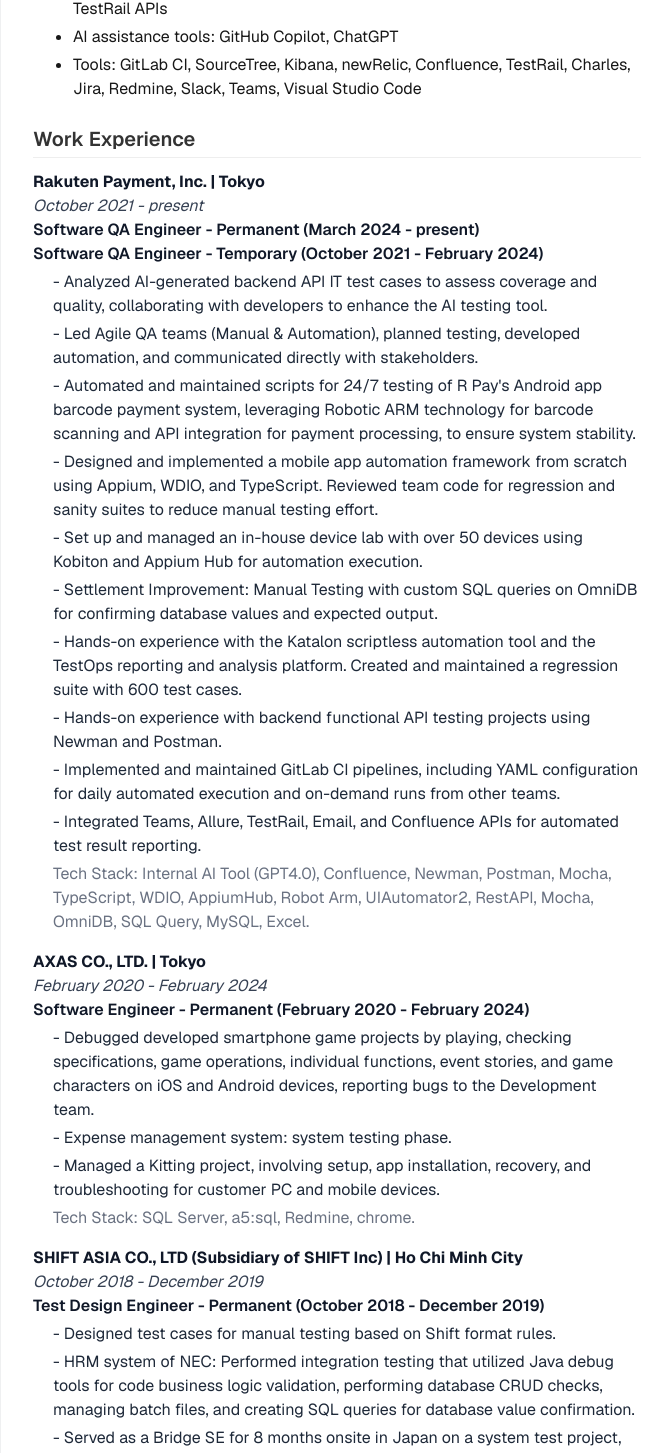
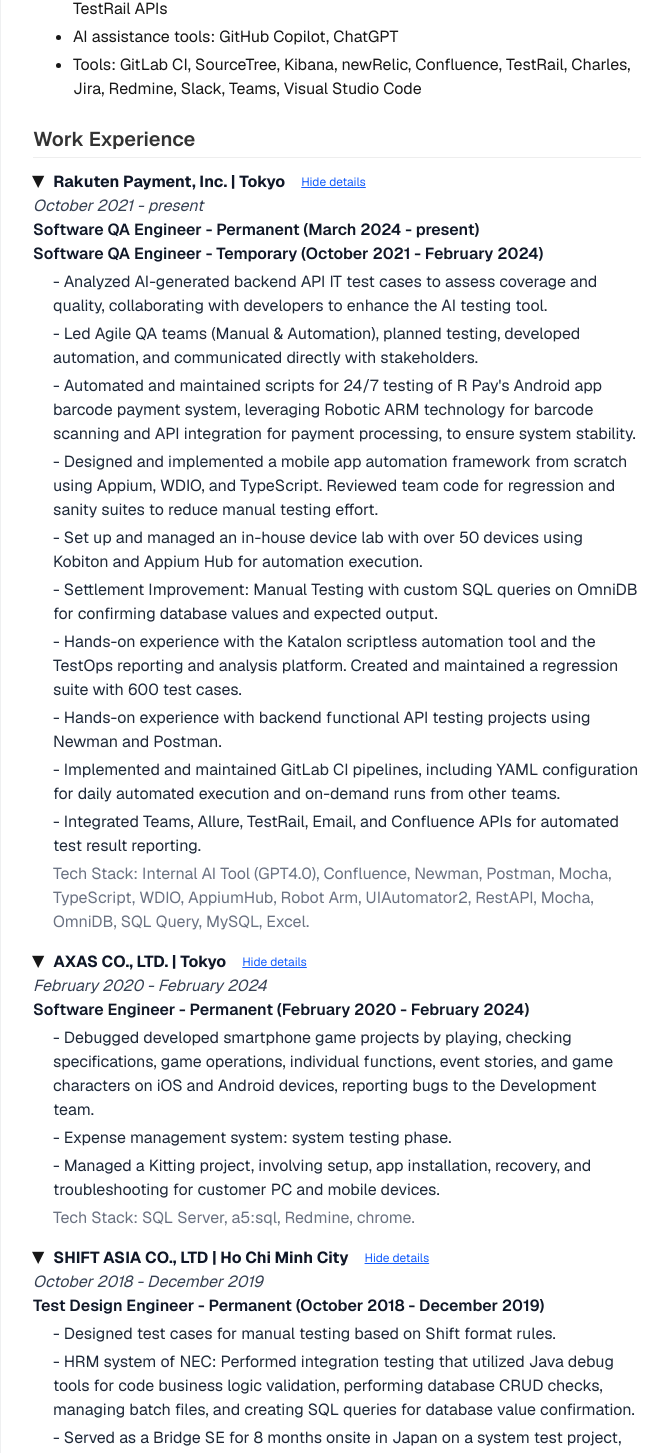
Before and after one commit to bao-creator/bao-cv-updated, a Next.js app: page / in a window 1280 px wide. Shown: the part 608-2061 px from the top of the page, without its empty margins (303-971 px from the left). Built offline with nearby package versions, Linux system fonts and the light colour scheme.

Commit message:
updated cv

```diff
--- a/src/app/page.tsx
+++ b/src/app/page.tsx
@@ -1,6 +1,13 @@
+"use client";
+
+import { useState } from "react";
 import './styles.css';
 
 export default function Home() {
+  const [showRakuten, setShowRakuten] = useState(true);
+  const [showAXAS, setShowAXAS] = useState(true);
+  const [showShiftAsia, setShowShiftAsia] = useState(true);
+
   return (
     <div className="font-sans bg-gray-50 min-h-screen flex justify-center py-10 px-4">
       <div className="bg-white shadow-lg rounded-lg max-w-2xl w-full p-8">
@@ -70,9 +77,29 @@
           <h2 className="text-xl font-semibold border-b pb-1 mb-2">
             Work Experience
           </h2>
+          {/* Rakuten Payment */}
           <div className="mb-4">
-            <h3 className="font-bold text-gray-900">Rakuten Payment, Inc. | Tokyo</h3>
+            <div
+              className="flex items-center gap-2 cursor-pointer hover:underline"
+              onClick={() => setShowRakuten((v) => !v)}
+            >
+              <span className={`transition-transform duration-200 ${showRakuten ? "rotate-90" : ""}`}>
+                ▶
+              </span>
+              <h3 className="font-bold text-gray-900">
+                Rakuten Payment, Inc. | Tokyo
+              </h3>
+              <button
+                className="ml-2 text-xs text-blue-600 underline focus:outline-none"
+                tabIndex={-1}
+                aria-label={showRakuten ? "Hide details" : "Show details"}
+              >
+                {showRakuten ? "Hide details" : "Show details"}
+              </button>
+            </div>
             <p className="italic text-gray-700">October 2021 - present</p>
+            {showRakuten && (
+              <>
                 <span className="font-semibold text-gray-900">
                   Software QA Engineer - Permanent (March 2024 - present)
                 </span>
@@ -95,10 +122,32 @@
                     Tech Stack: Internal AI Tool (GPT4.0), Confluence, Newman, Postman, Mocha, TypeScript, WDIO, AppiumHub, Robot Arm, UIAutomator2, RestAPI, Mocha, OmniDB, SQL Query, MySQL, Excel.
                   </div>
                 </div>
+              </>
+            )}
           </div>
+          {/* AXAS CO., LTD. */}
           <div className="mb-4">
-            <h3 className="font-bold text-gray-900">AXAS CO., LTD. | Tokyo</h3>
+            <div
+              className="flex items-center gap-2 cursor-pointer hover:underline"
+              onClick={() => setShowAXAS((v) => !v)}
+            >
+              <span className={`transition-transform duration-200 ${showAXAS ? "rotate-90" : ""}`}>
+                ▶
+              </span>
+              <h3 className="font-bold text-gray-900">
+                AXAS CO., LTD. | Tokyo
+              </h3>
+              <button
+                className="ml-2 text-xs text-blue-600 underline focus:outline-none"
+                tabIndex={-1}
+                aria-label={showAXAS ? "Hide details" : "Show details"}
+              >
+                {showAXAS ? "Hide details" : "Show details"}
+              </button>
+            </div>
             <p className="italic text-gray-700">February 2020 - February 2024</p>
+            {showAXAS && (
+              <>
                 <span className="font-semibold text-gray-900">
                   Software Engineer - Permanent (February 2020 - February 2024)
                 </span>
@@ -110,10 +159,32 @@
                     Tech Stack: SQL Server, a5:sql, Redmine, chrome.
                   </div>
                 </div>
+              </>
+            )}
           </div>
+          {/* SHIFT ASIA CO., LTD */}
           <div className="mb-4">
-            <h3 className="font-bold text-gray-900">SHIFT ASIA CO., LTD (Subsidiary of SHIFT Inc) | Ho Chi Minh City</h3>
+            <div
+              className="flex items-center gap-2 cursor-pointer hover:underline"
+              onClick={() => setShowShiftAsia((v) => !v)}
+            >
+              <span className={`transition-transform duration-200 ${showShiftAsia ? "rotate-90" : ""}`}>
+                ▶
+              </span>
+              <h3 className="font-bold text-gray-900">
+                SHIFT ASIA CO., LTD | Ho Chi Minh City
+              </h3>
+              <button
+                className="ml-2 text-xs text-blue-600 underline focus:outline-none"
+                tabIndex={-1}
+                aria-label={showShiftAsia ? "Hide details" : "Show details"}
+              >
+                {showShiftAsia ? "Hide details" : "Show details"}
+              </button>
+            </div>
             <p className="italic text-gray-700">October 2018 - December 2019</p>
+            {showShiftAsia && (
+              <>
                 <span className="font-semibold text-gray-900">
                   Test Design Engineer - Permanent (October 2018 - December 2019)
                 </span>
@@ -125,6 +196,8 @@
                     Technologies & Tools Used: SQL Server, Java, Excel, Backlog, Eclipse, Slack, Jira.
                   </div>
                 </div>
+              </>
+            )}
           </div>
         </section>
 
```
Lines whose indentation alone changed are shown as unchanged.
